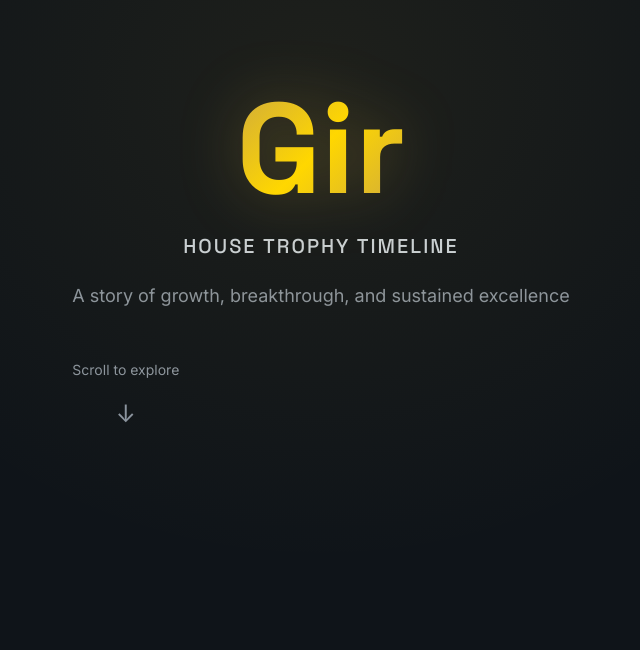
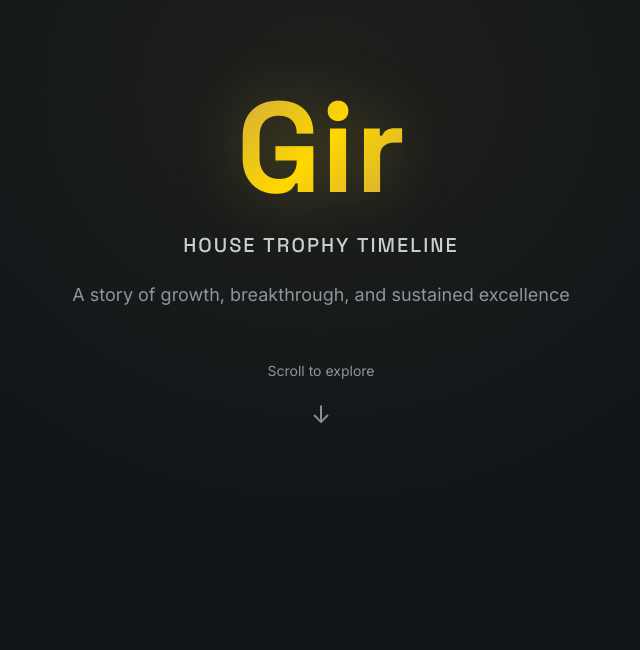
Before and after one commit to r34l-rudr44/gir-timeline, a React (Vite) app: page / in a window 1280 px wide. Shown: the part 150-800 px from the top of the page, without its empty margins (319-959 px from the left). Built offline with nearby package versions, Linux system fonts and the light colour scheme.

Commit message:
Fix scroll button alignment: center it properly

```diff
--- a/src/components/Timeline/Timeline.module.css
+++ b/src/components/Timeline/Timeline.module.css
@@ -84,9 +84,10 @@
 }
 
 .scrollHint {
-  display: flex;
+  display: inline-flex;
   flex-direction: column;
   align-items: center;
+  justify-content: center;
   gap: var(--space-2);
   color: var(--text-muted);
   font-size: var(--text-sm);
@@ -95,6 +96,7 @@
   border: none;
   cursor: pointer;
   transition: color var(--duration-fast) var(--ease-out);
+  margin: 0 auto;
 }
 
 .scrollHint:hover {
```
